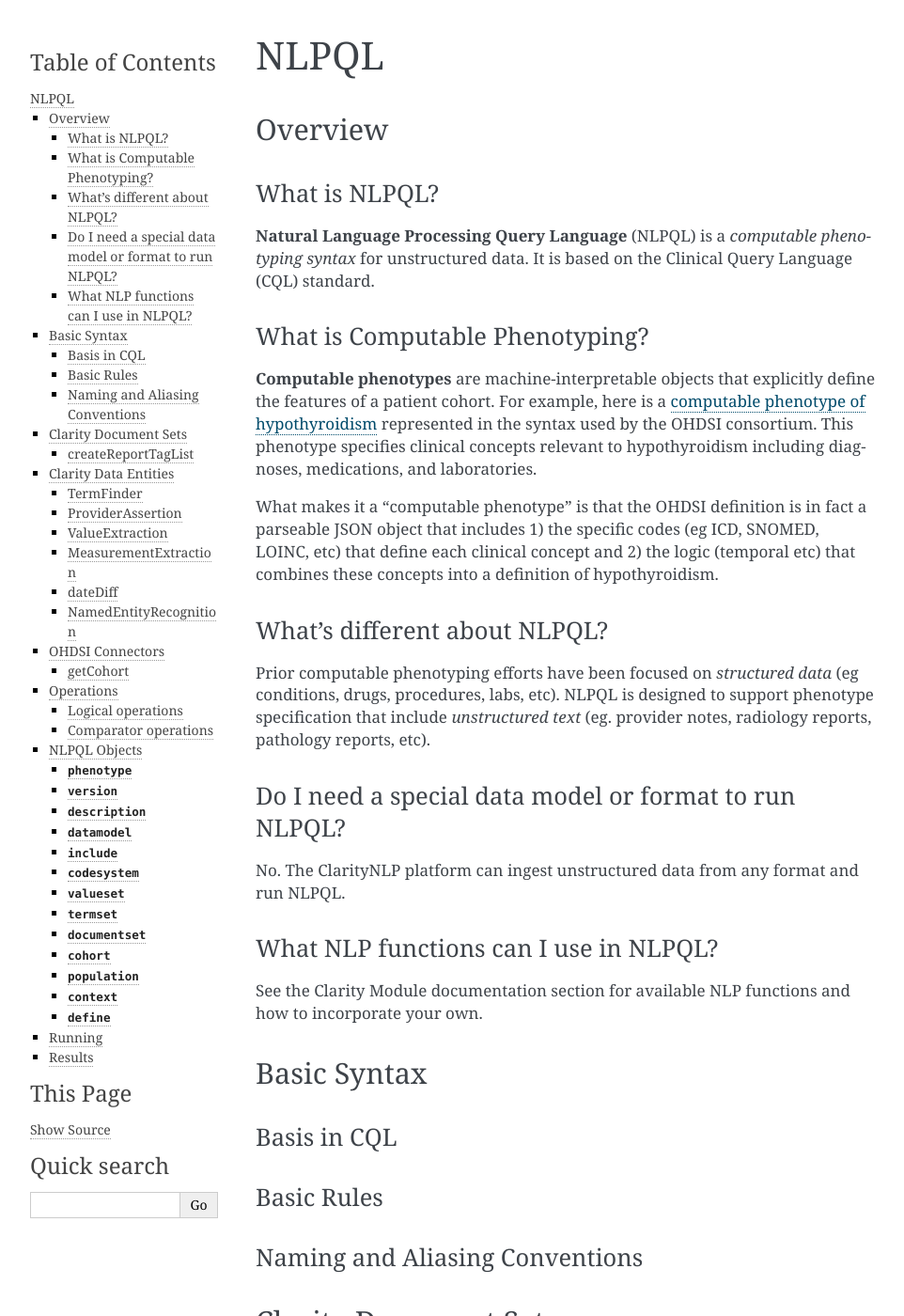
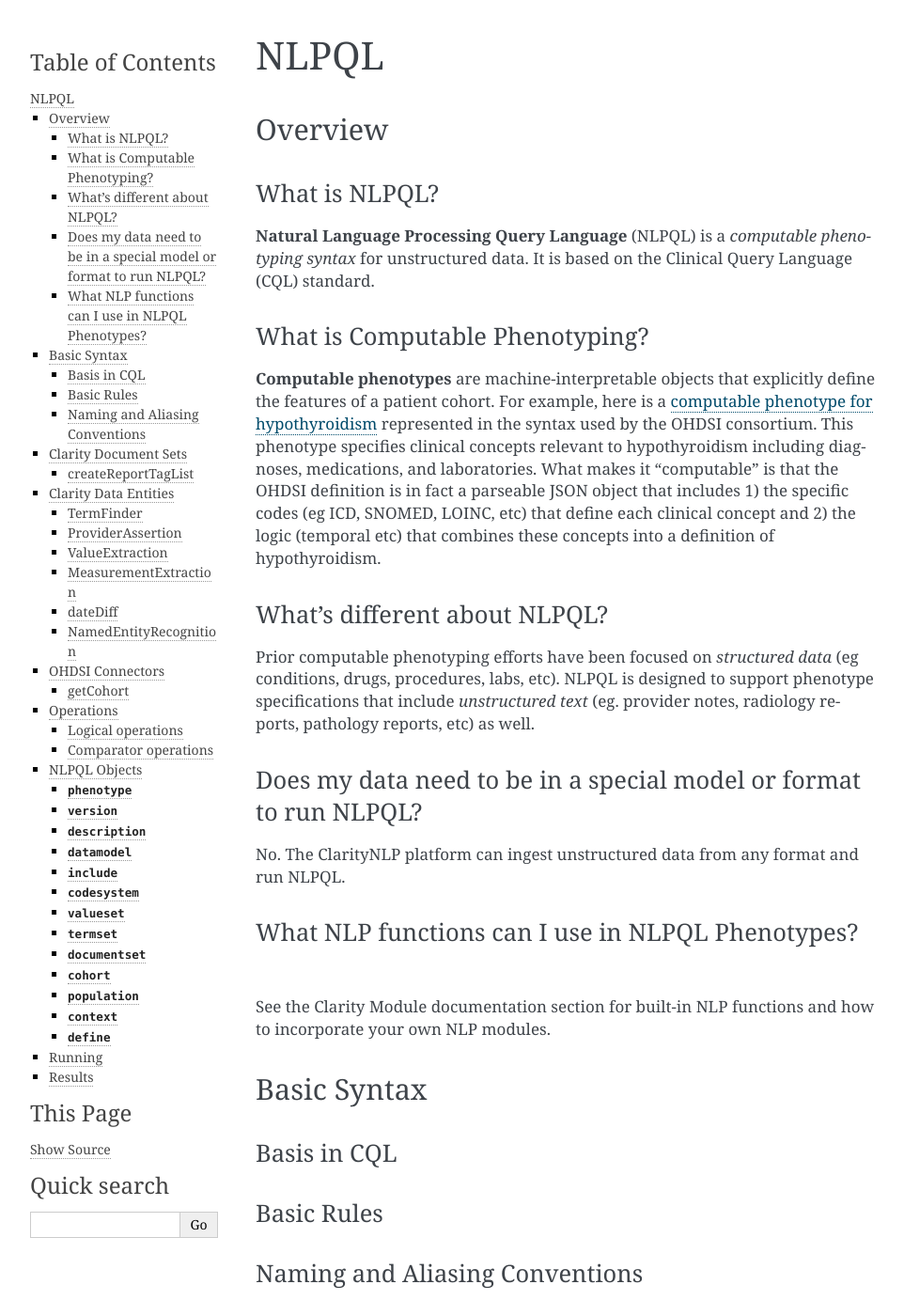
Before and after one commit to ClarityNLP/ClarityNLP, a Sphinx documentation site: the page built from docs/nlpql.md, in a window 1280 px wide and 1400 px high. Shown: the whole window at 94% size, without its empty margins (148-1110 px from the left). Built offline with Sphinx 7.4.7, drawn with Linux system fonts in a browser that asks for light colours.

Commit message:
added nlpql

```diff
--- a/docs/nlpql.md
+++ b/docs/nlpql.md
@@ -4,18 +4,16 @@
 **Natural Language Processing Query Language** (NLPQL) is a _computable phenotyping syntax_ for unstructured data.  It is based on the Clinical Query Language (CQL) standard.
 
 ### What is Computable Phenotyping?
-**Computable phenotypes** are machine-interpretable objects that explicitly define the features of a patient cohort.  For example, here is a [computable phenotype of hypothyroidism](http://www.ohdsi.org/web/atlas/#/cohortdefinition/414) represented in the syntax used by the OHDSI consortium. This phenotype specifies clinical concepts relevant to hypothyroidism including diagnoses, medications, and laboratories.
-
-What makes it a "computable phenotype" is that the OHDSI definition is in fact a parseable JSON object that includes 1) the specific codes (eg ICD, SNOMED, LOINC, etc) that define each clinical concept and 2) the logic (temporal etc) that combines these concepts into a definition of hypothyroidism.
+**Computable phenotypes** are machine-interpretable objects that explicitly define the features of a patient cohort.  For example, here is a [computable phenotype for hypothyroidism](http://www.ohdsi.org/web/atlas/#/cohortdefinition/414) represented in the syntax used by the OHDSI consortium. This phenotype specifies clinical concepts relevant to hypothyroidism including diagnoses, medications, and laboratories. What makes it "computable" is that the OHDSI definition is in fact a parseable JSON object that includes 1) the specific codes (eg ICD, SNOMED, LOINC, etc) that define each clinical concept and 2) the logic (temporal etc) that combines these concepts into a definition of hypothyroidism.
 
 ### What's different about NLPQL?
-Prior computable phenotyping efforts have been focused on _structured data_ (eg conditions, drugs, procedures, labs, etc).  NLPQL is designed to support phenotype specification that include _unstructured text_ (eg. provider notes, radiology reports, pathology reports, etc).
+Prior computable phenotyping efforts have been focused on _structured data_ (eg conditions, drugs, procedures, labs, etc).  NLPQL is designed to support phenotype specifications that include _unstructured text_ (eg. provider notes, radiology reports, pathology reports, etc) as well.
 
-### Do I need a special data model or format to run NLPQL?
+### Does my data need to be in a special model or format to run NLPQL?
 No. The ClarityNLP platform can ingest unstructured data from any format and run NLPQL.
 
-### What NLP functions can I use in NLPQL?
-See the Clarity Module documentation section for available NLP functions and how to incorporate your own.
+### What NLP functions can I use in NLPQL Phenotypes?
+See the Clarity Module documentation section for built-in NLP functions and how to incorporate your own NLP modules.
 
 ## Basic Syntax
 ### Basis in CQL
```
